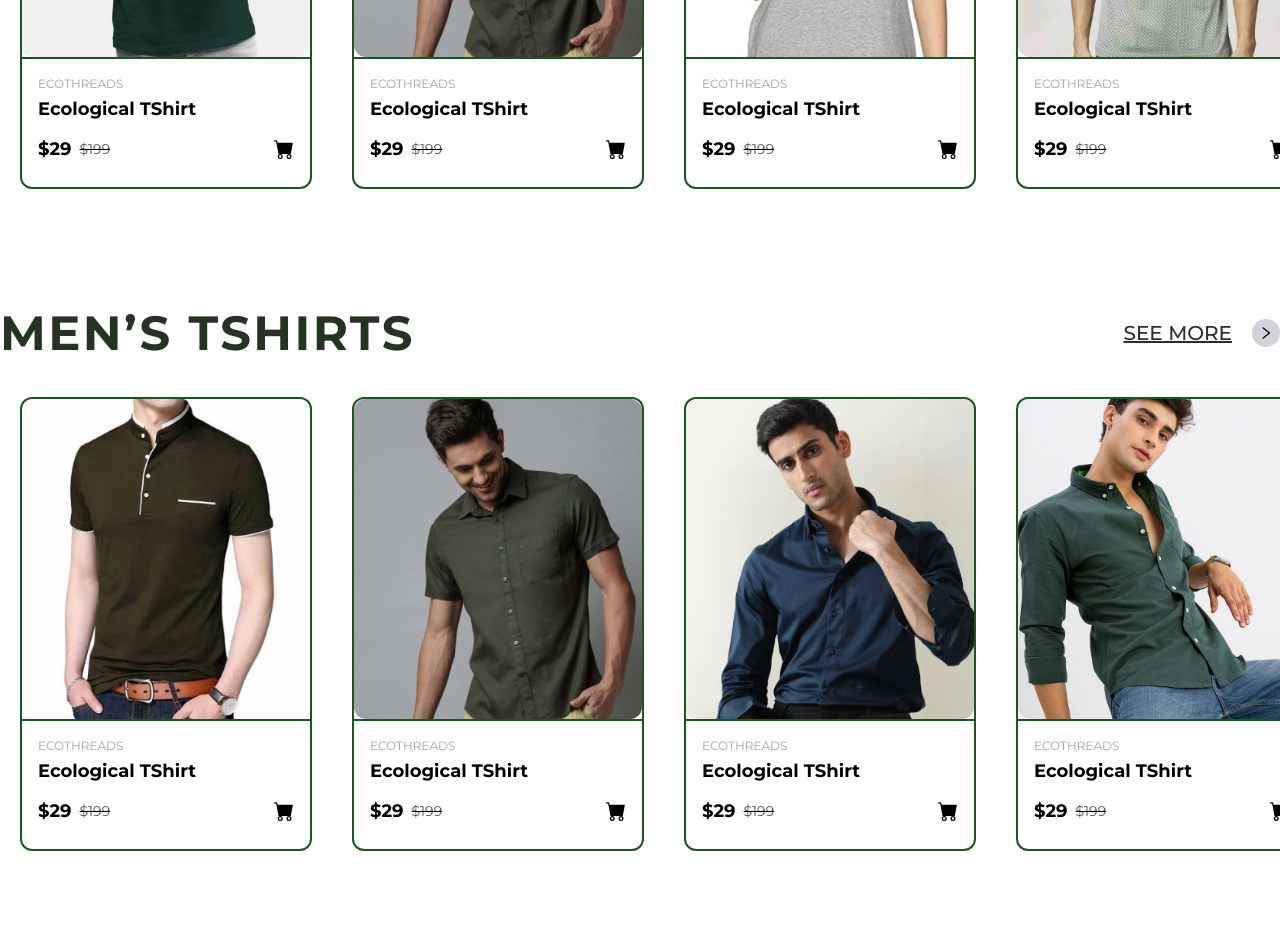
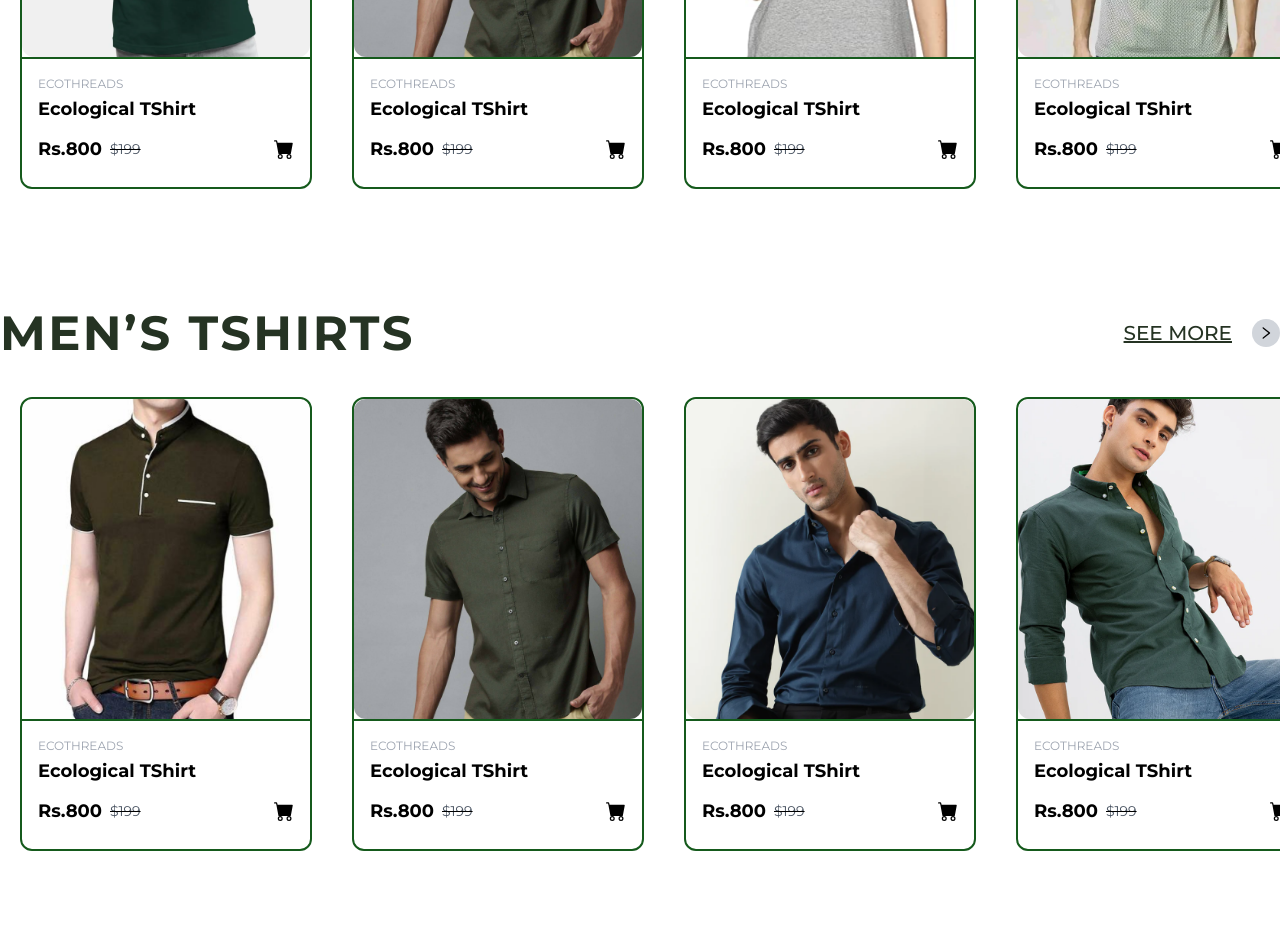
Before and after one commit to Jai-Nanda/ordinatrix23, a Next.js app: page /store in a window 1280 px wide. Shown: the part 1060-2012 px from the top of the page. Built offline with nearby package versions, Linux system fonts and the light colour scheme.

Commit message:
Update store.js

```diff
--- a/pages/store.js
+++ b/pages/store.js
@@ -65,10 +65,10 @@ export default function store() {
       </div>
       </div>
       <div className="max-w-7xl m-auto flex justify-between items-center mb-20">
-        <Card  title="Ecological TShirt" gender="Men's TShirt" price="$29" avatar="/image 58.png"/>
-        <Card  title="Ecological TShirt" gender="Men's TShirt" price="$29" avatar="/image 69.png"/>
-        <Card  title="Ecological TShirt" gender="Men's TShirt" price="$29" avatar="/image 66.png"/>
-        <Card  title="Ecological TShirt" gender="Men's TShirt" price="$29" avatar="/image 70.png"/>
+        <Card  title="Ecological TShirt" gender="Men's TShirt" price="Rs.800" avatar="/image 58.png"/>
+        <Card  title="Ecological TShirt" gender="Men's TShirt" price="Rs.800" avatar="/image 69.png"/>
+        <Card  title="Ecological TShirt" gender="Men's TShirt" price="Rs.800" avatar="/image 66.png"/>
+        <Card  title="Ecological TShirt" gender="Men's TShirt" price="Rs.800" avatar="/image 70.png"/>
       </div>
       <div className="flex justify-between items-center max-w-7xl m-auto">
       <h1 className='text-5xl text-primary-color tracking-wider font-bold uppercase my-10'>Men’s Tshirts</h1>
@@ -84,10 +84,10 @@ export default function store() {
       </div>
 
       <div className="max-w-7xl m-auto flex justify-between items-center mb-20">
-        <Card  title="Ecological TShirt" gender="Men's TShirt" price="$29" avatar="/image 71.png"/>
-        <Card  title="Ecological TShirt" gender="Men's TShirt" price="$29" avatar="/image 69.png"/>
-        <Card  title="Ecological TShirt" gender="Men's TShirt" price="$29" avatar="/image 76.png"/>
-        <Card  title="Ecological TShirt" gender="Men's TShirt" price="$29" avatar="/image 72.png"/>
+        <Card  title="Ecological TShirt" gender="Men's TShirt" price="Rs.800" avatar="/image 71.png"/>
+        <Card  title="Ecological TShirt" gender="Men's TShirt" price="Rs.800" avatar="/image 69.png"/>
+        <Card  title="Ecological TShirt" gender="Men's TShirt" price="Rs.800" avatar="/image 76.png"/>
+        <Card  title="Ecological TShirt" gender="Men's TShirt" price="Rs.800" avatar="/image 72.png"/>
       </div>
       <div className="flex justify-between items-center max-w-7xl m-auto">
       <h1 className='text-5xl text-primary-color tracking-wider font-bold uppercase my-10'>Women’s Tshirts</h1>
```
